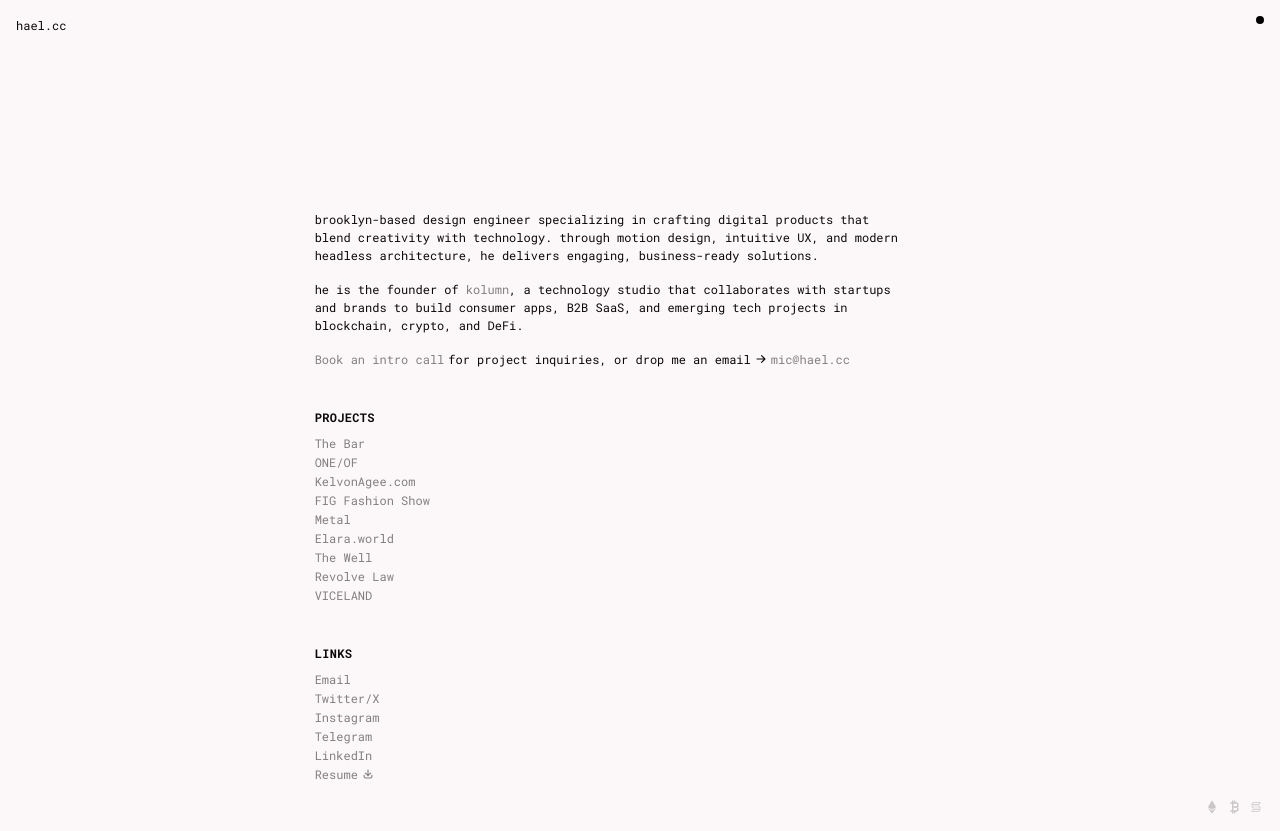
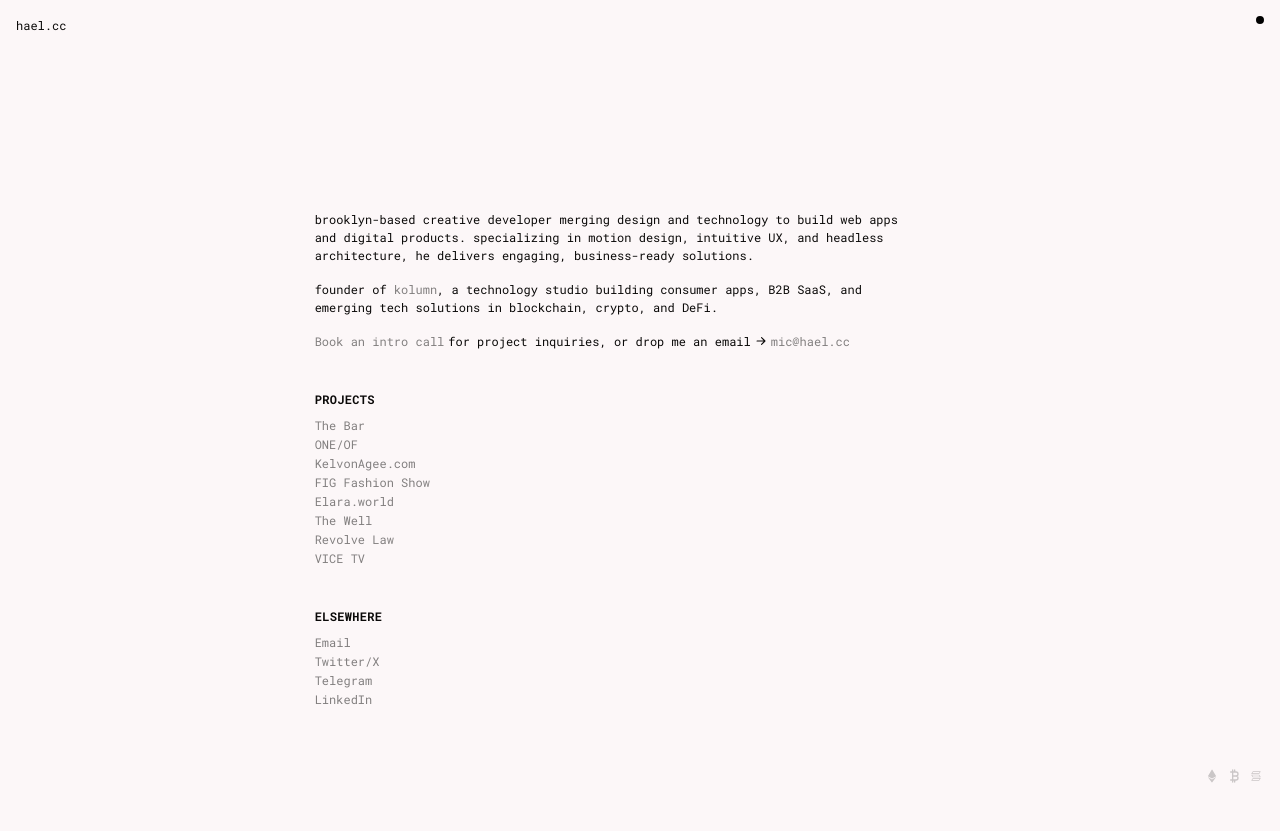
Before and after one commit to mciccarelli/personal-site, a Next.js app: page / in a window 1280 px wide. After the commit the page ends 800 px from the top, so only its background shows below. Built offline with nearby package versions, Linux system fonts and the light colour scheme.

Commit message:
update copy

```diff
--- a/src/app/data.json
+++ b/src/app/data.json
@@ -2,7 +2,7 @@
   "siteTitle": "michael ciccarelli",
   "siteDescription": "creative developer",
   "headline": "",
-  "bio": "<p>brooklyn-based design engineer specializing in crafting digital products that blend creativity with technology. through motion design, intuitive UX, and modern headless architecture, he delivers engaging, business-ready solutions.</p><p>he is the founder of <a href='https://kolumn.co'>kolumn</a>, a technology studio that collaborates with startups and brands to build consumer apps, B2B SaaS, and emerging tech projects in blockchain, crypto, and DeFi.</p>",
+  "bio": "<p>brooklyn-based creative developer merging design and technology to build web apps and digital products. specializing in motion design, intuitive UX, and headless architecture, he delivers engaging, business-ready solutions.</p><p>founder of <a href='https://kolumn.co'>kolumn</a>, a technology studio building consumer apps, B2B SaaS, and emerging tech solutions in blockchain, crypto, and DeFi.</p>",
   "emailAddress": "mic@hael.cc",
   "calLink": "https://cal.com/haelcc/30min",
   "resume": "/michael_ciccarelli-resume.pdf",
@@ -24,20 +24,12 @@
       "href": "https://x.com/mcrxlli"
     },
     {
-      "text": "Instagram",
-      "href": "https://instagram.com/fvckarelli"
-    },
-    {
       "text": "Telegram",
       "href": "http://t.me/mcrelli"
     },
     {
       "text": "LinkedIn",
       "href": "https://linkedin.com/in/mciccarelli"
-    },
-    {
-      "text": "Resume",
-      "href": "/michael_ciccarelli-resume.pdf"
     }
   ],
   "wallets": [
@@ -85,13 +77,6 @@
       "description": "Events lander page, Next.js, TailwindCSS, and Stripe."
     },
     {
-      "title": "Metal",
-      "url": "https://metal.build",
-      "year": 2023,
-      "image": "/projects/metal-deploy-onbase.png",
-      "description": "dApp for deploying smart contracts. Next.js, Viem, &amp; Privy."
-    },
-    {
       "title": "Elara.world",
       "url": "https://elara.world",
       "year": 2021,
@@ -113,7 +98,7 @@
       "description": "Brochure-style business site. Next.js and Framer motion."
     },
     {
-      "title": "VICELAND",
+      "title": "VICE TV",
       "url": "https://vicetv.com",
       "year": 2016,
       "image": "/projects/vice-tv.png",
--- a/src/app/page.tsx
+++ b/src/app/page.tsx
@@ -55,7 +55,7 @@ export default function Home() {
 					))}
 				</div> */}
 				<div className="col-span-1">
-					<h2>Links</h2>
+					<h2>Elsewhere</h2>
 					<Links items={links} />
 				</div>
 			</div>
```
